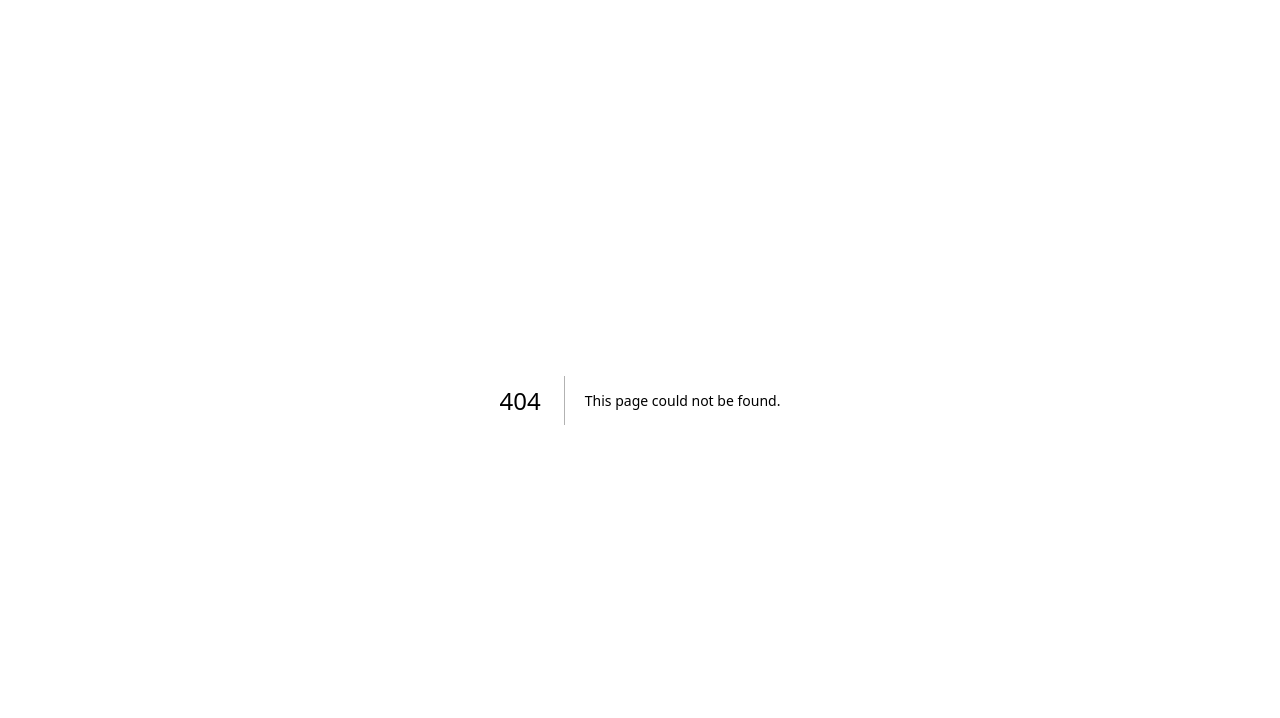
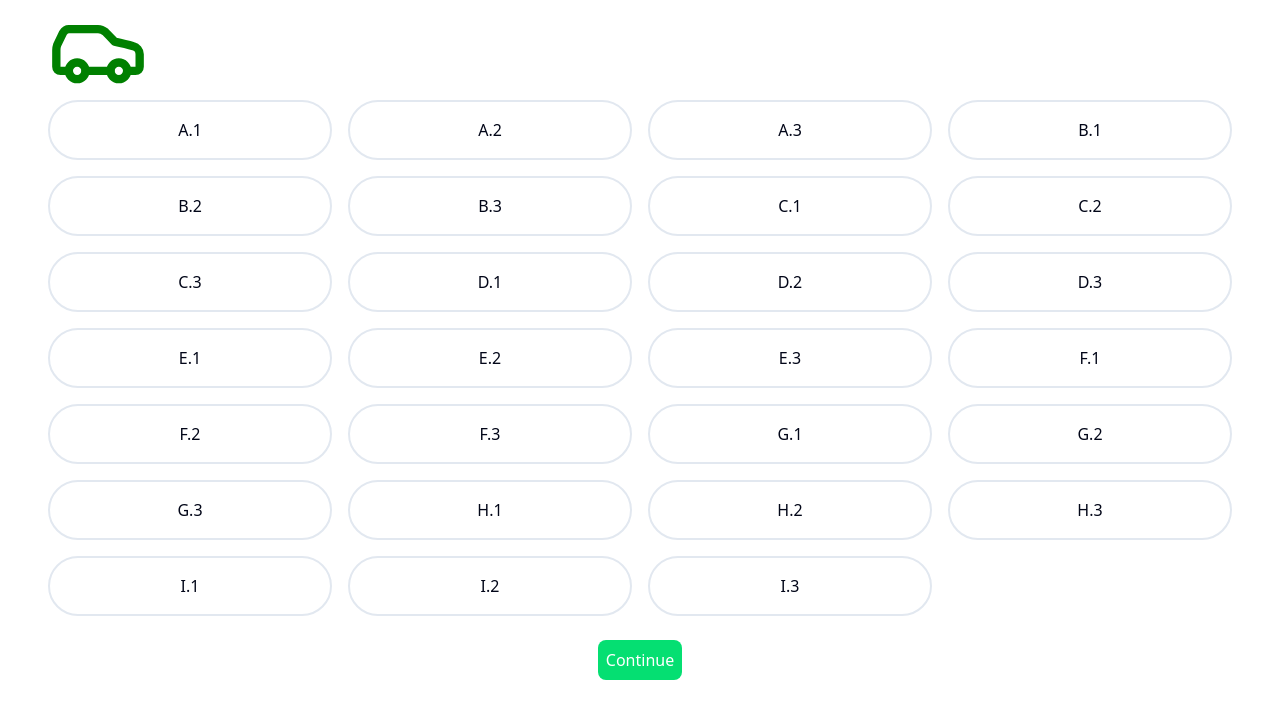
Before and after one commit to HeinZawPhyoe7/bus-ticket-app, a Next.js app: page /home/seat in a window 1280 px wide. Before the commit this address had no page. Shown: the top 718 px of the page. Built offline with nearby package versions, Linux system fonts and the light colour scheme.

Commit message:
fix: Mutiple Select Car

```diff
--- a/app/home/seat/Page.tsx
+++ b/app/home/seat/page.tsx
@@ -10,6 +10,7 @@ import {
   DialogTitle,
   DialogTrigger,
 } from "@/components/ui/dialog";
+import { useSearchParams } from "next/navigation";
 
 const Page = () => {
   const numberList = [
@@ -41,13 +42,26 @@ const Page = () => {
     { seatNo: "I.2", id: "26" },
     { seatNo: "I.3", id: "27" },
   ];
+  const searchParams = useSearchParams();
 
-  const [selectedSeatNo, setSelectedSeatNo] = useState("");
+  const seatCount = parseInt(searchParams.get("seatCount") || "0", 10);
+  const [selectedSeatNo, setSelectedSeatNo] = useState<string[]>([]);
 
   const handleSelectSeat = (seatNo: string) => {
     console.log("here", seatNo);
-    setSelectedSeatNo(seatNo);
+    setSelectedSeatNo((prev) => {
+      if (prev.includes(seatNo)) {
+        return prev.filter((s) => s !== seatNo);
+      } else {
+        if (prev.length >= seatCount) {
+          alert(`You can only select up to ${seatCount} seats.`);
+          return prev;
+        }
+        return [...prev, seatNo];
+      }
+    });
   };
+
   return (
     <div>
       <div className="px-12">
@@ -60,7 +74,7 @@ const Page = () => {
               onClick={() => handleSelectSeat(item.seatNo)}
               className={cn(
                 "text-center cursor-pointer hover:bg-sky-200 py-4 rounded-full border-2 ",
-                { "bg-yellow-400": selectedSeatNo === item.seatNo }
+                { "bg-yellow-400": selectedSeatNo.includes(item.seatNo) }
               )}
             >
               {item.seatNo}
@@ -72,12 +86,7 @@ const Page = () => {
       <div className="flex justify-center items-center mt-6">
         <Dialog>
           <DialogTrigger asChild>
-            <button
-              disabled={selectedSeatNo === ""}
-              className={cn("p-2 bg-green-400 text-white rounded-md", {
-                "bg-gray-400": selectedSeatNo === "",
-              })}
-            >
+            <button className={cn("p-2 bg-green-400 text-white rounded-md")}>
               Continue
             </button>
           </DialogTrigger>
--- a/view/Home.tsx
+++ b/view/Home.tsx
@@ -74,7 +74,7 @@ const Home = () => {
         </div>
         <div className="col-span-1">
           <Select value={fromPlace} onValueChange={setFromPlace}>
-            <SelectTrigger>
+            <SelectTrigger className="cursor-pointer">
               <SelectValue placeholder="Select Place" />
             </SelectTrigger>
             <SelectContent>
@@ -170,7 +170,7 @@ const Home = () => {
       <div className="relative">
         <button
           onClick={handleSearch}
-          className="relative rounded-md mx-auto pl-8 p-1.5 shadow-md text-white bg-blue-500 text-sm px-4"
+          className="relative rounded-md mx-auto pl-8 p-1.5 cursor-pointer shadow-md text-white bg-blue-500 text-sm px-4"
         >
           <Search
             className="p-0.5 text-sm absolute top-1 left-1"
@@ -181,7 +181,7 @@ const Home = () => {
       </div>
 
       <div className="mt-10">
-        <SelectCar data={data} />
+        <SelectCar data={data} seatCount={seatCount} />
       </div>
     </div>
   );
--- a/view/SelectCar.tsx
+++ b/view/SelectCar.tsx
@@ -4,14 +4,14 @@ import axios from "axios";
 import { redirect } from "next/navigation";
 import { useEffect, useState } from "react";
 
-const SelectCar = ({ data }: any) => {
+const SelectCar = ({ data, seatCount }: any) => {
   const handleChooseSeat = () => {
-    redirect("/home/seat");
+    redirect(`/home/seat?seatCount=${seatCount}`);
   };
 
   return (
     <div>
-      <div className=" mt-4">
+      <div className=" mt-4 lg:px-[500px]">
         {data.length > 0 ? (
           data.map((ticket: any) => (
             <div className="flex justify-between mx-auto gap-3" key={ticket.id}>
```
